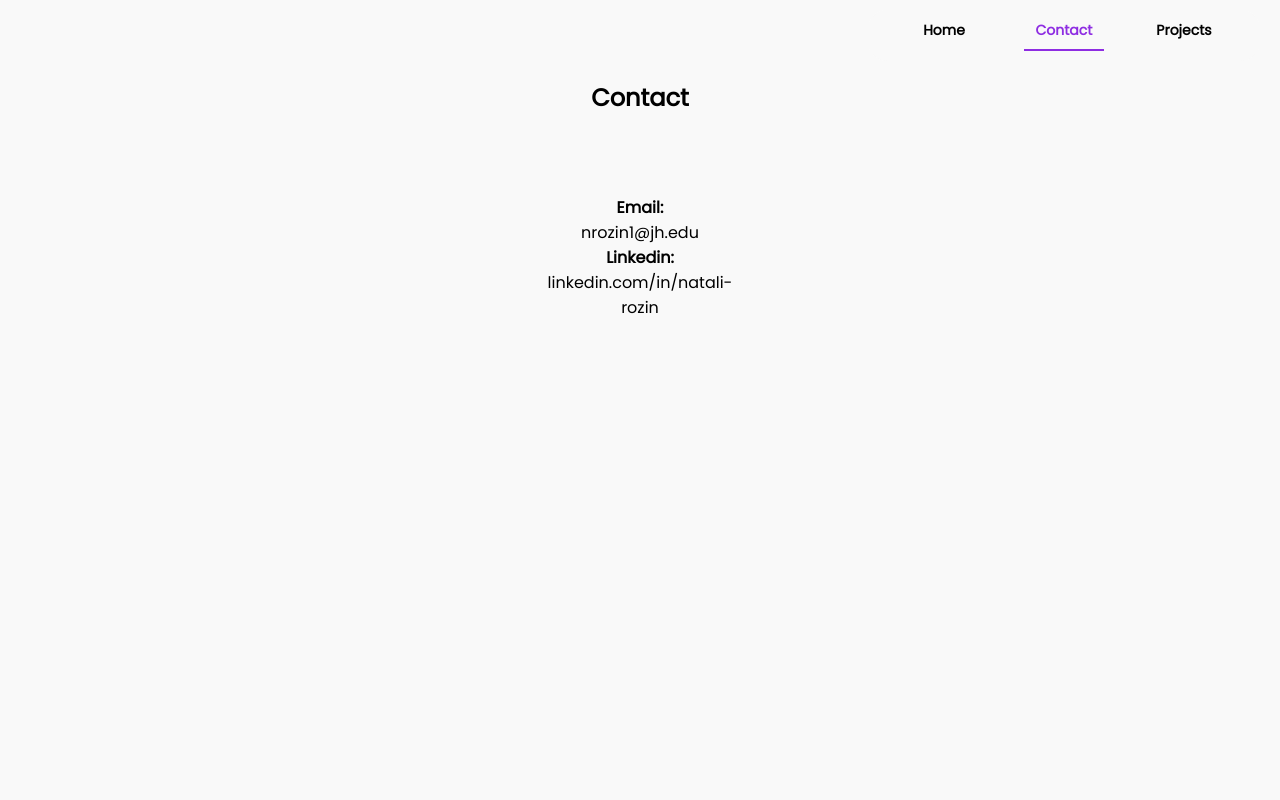
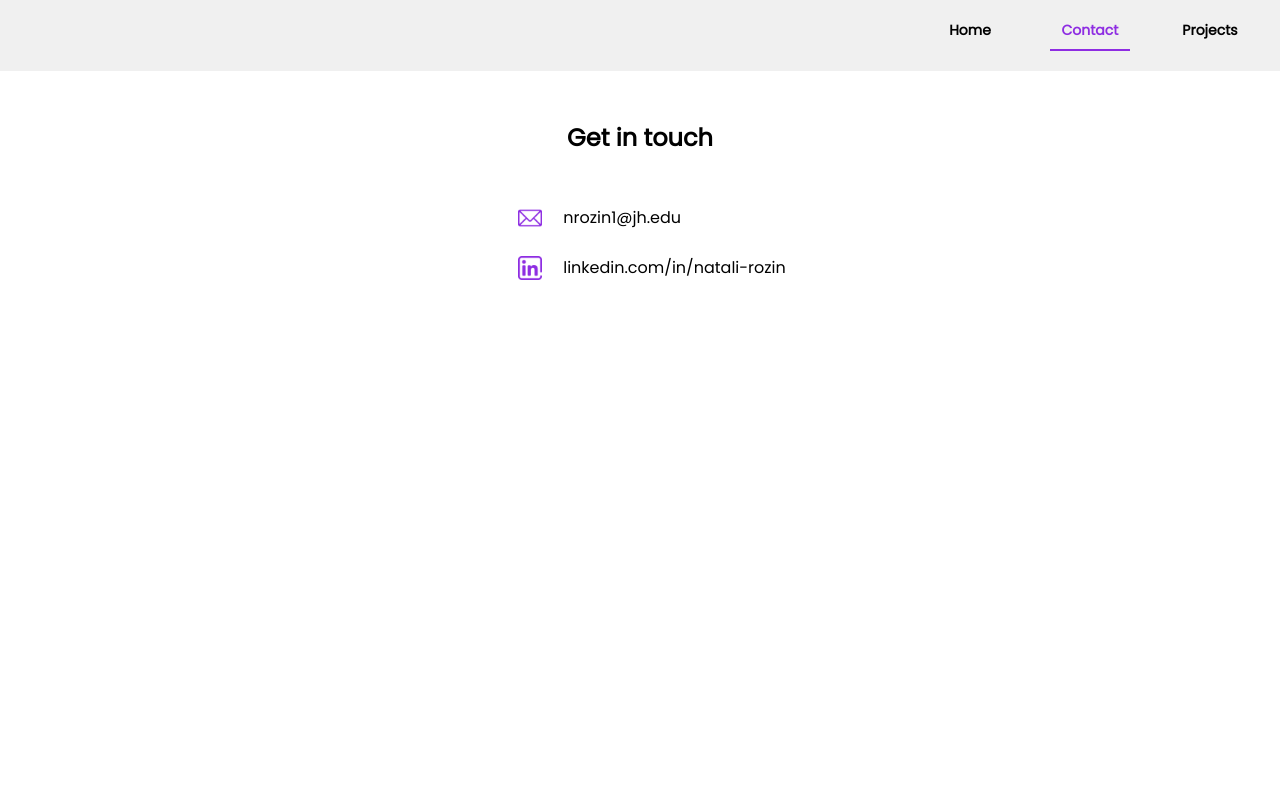
Before and after one commit to NataliRozin/jhu_software_concepts, a Flask app: page /contact in a window 1280 px wide. Run offline with Flask 3, Linux system fonts and the light colour scheme.

Commit message:
updated contact page

```diff
--- a/Module_1/Assignment/website/static/css/styles.css
+++ b/Module_1/Assignment/website/static/css/styles.css
@@ -12,11 +12,17 @@
   --radius: 20px;
 }
 
+/* ICONS */
+.icon {
+  width: 20px;
+  height: 20px;
+  object-fit: contain;
+}
+
 body {
   font-family: 'Poppins', sans-serif;
   font-size: 16px;
   color: black;
-  background-color: var(--background);;
   min-height: 100vh;
   display: flex;
   flex-direction: column;
@@ -53,8 +59,8 @@ main {
   text-align: center;
 }
 
-main, section {
-  padding-top: 80px;
+section {
+  padding-top: 120px;
 }
 
 /* HEADER */
@@ -64,15 +70,12 @@ header {
 
 /* NAVIGATION BAR */
 nav.navbar {
-  background-color: var(--background);
-  border-radius: var(--radius);
-  padding: 10px 16px;
+  background-color:#f0f0f0;
+  padding: 20px 10px;
   display: flex;
-  justify-content: space-between;
+  justify-content: flex-end; /* push items to the right */
   position: absolute;
-  top: 10px;
-  right: 20px;
-  width: auto;
+  width: 100%;
   z-index: 1000;
 }
 
@@ -151,7 +154,24 @@ nav.navbar {
 
 .profession {
   font-weight: 550;
-  font-size: 1.1rem;
+  font-size: 1.2rem;
   color: var(--primary-color);
   margin-bottom: 12px;
 }
+
+/* CONTACT PAGE LAYOUT */
+.contact-grid {
+  display: grid;
+  grid-template-columns: 30px 230px;
+  gap: 25px 15px;
+  align-items: center;
+  max-width: 800px;
+  margin: 30px auto;
+  text-align: left;
+}
+
+.contact-grid .icon {
+  width: 24px;
+  height: 24px;
+  justify-self: start;
+}
--- a/Module_1/Assignment/website/templates/base.html
+++ b/Module_1/Assignment/website/templates/base.html
@@ -5,6 +5,10 @@
   <title>{% block title %}Title{% endblock title %}</title>
   <link rel="stylesheet" href="{{ url_for('static', filename='css/styles.css') }}">
   <link href="https://fonts.googleapis.com/css2?family=Poppins&display=swap" rel="stylesheet">
+  <link
+  rel="stylesheet"
+  href="https://cdnjs.cloudflare.com/ajax/libs/font-awesome/6.4.0/css/all.min.css"
+/>
 </head>
 
 <body>
--- a/Module_1/Assignment/website/templates/pages/contact.html
+++ b/Module_1/Assignment/website/templates/pages/contact.html
@@ -3,10 +3,19 @@
 {% block title %}Natali Rozin: Contact{% endblock title %}
 
 {% block header %}
-  <h2>Contact</h2>
+  <h2>Get in touch</h2>
 {% endblock header %}
 
 {% block content %}
-  <p><span class="label">Email:</span><br>nrozin1@jh.edu</p>
-  <p><span class="label">Linkedin:</span><br><a href="https://www.linkedin.com/in/natali-rozin" target="_blank">linkedin.com/in/natali-rozin</a></p>
+  <div class="contact-grid">
+    <img src="{{ url_for('static', filename='icons/email.png') }}" class="icon"/>
+    <a href="mailto:nrozin1@jhu.com">
+      <span>nrozin1@jh.edu</span>
+    </a>
+
+    <img src="{{ url_for('static', filename='icons/linkedin_1.png') }}" class="icon"/>
+    <a href="https://www.linkedin.com/in/natali-rozin" target="_blank" rel="noopener">
+      <span>linkedin.com/in/natali-rozin</span>
+    </a>
+  </div>
 {% endblock content %}
```
Also changed, not shown: Module_1/Assignment/website/static/icons/email.png (added), Module_1/Assignment/website/static/icons/linkedin_1.png (added), Module_1/Assignment/website/static/icons/social.png (added), Module_1/Assignment/website/static/icons/social_1.png (added).
